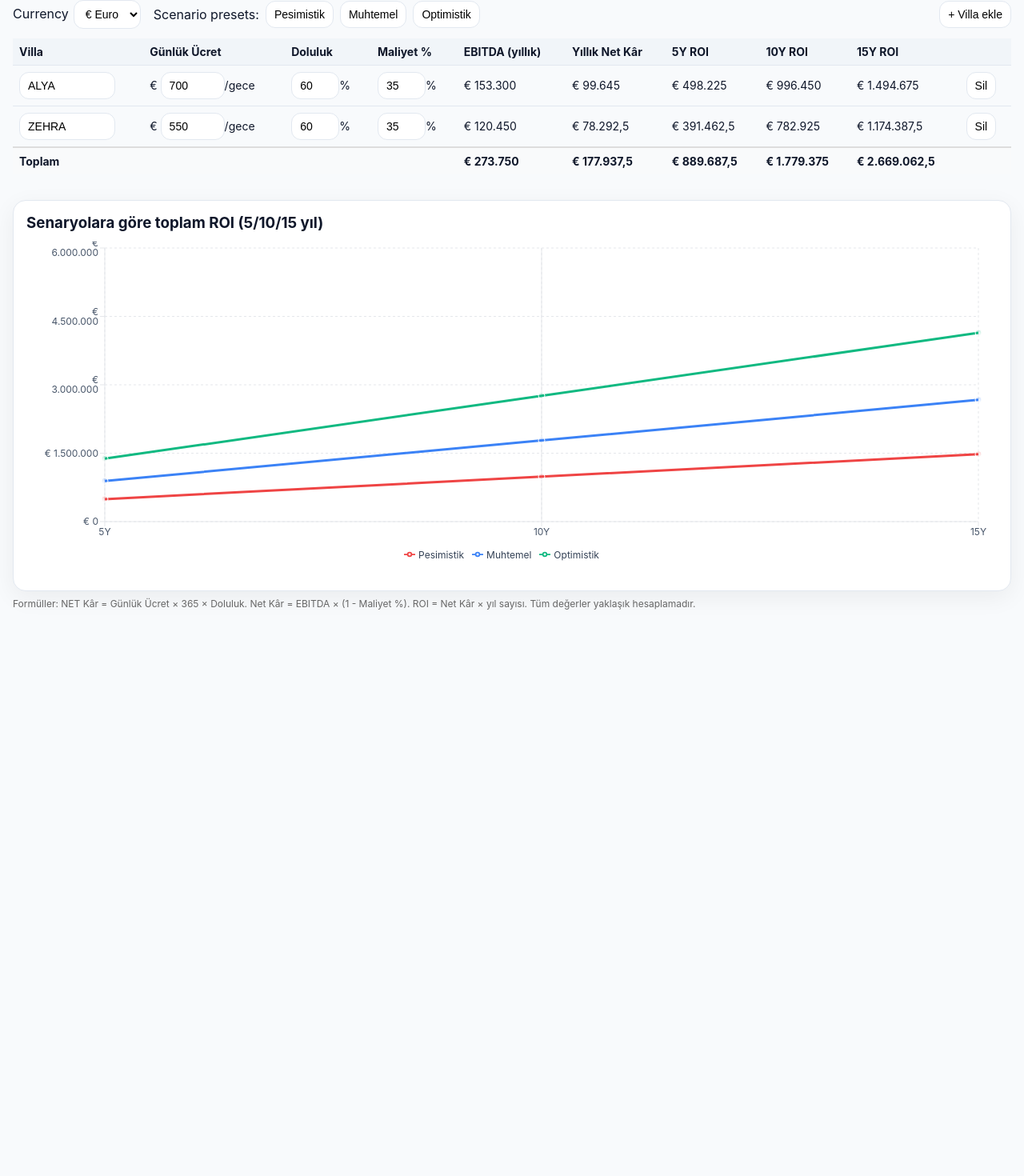
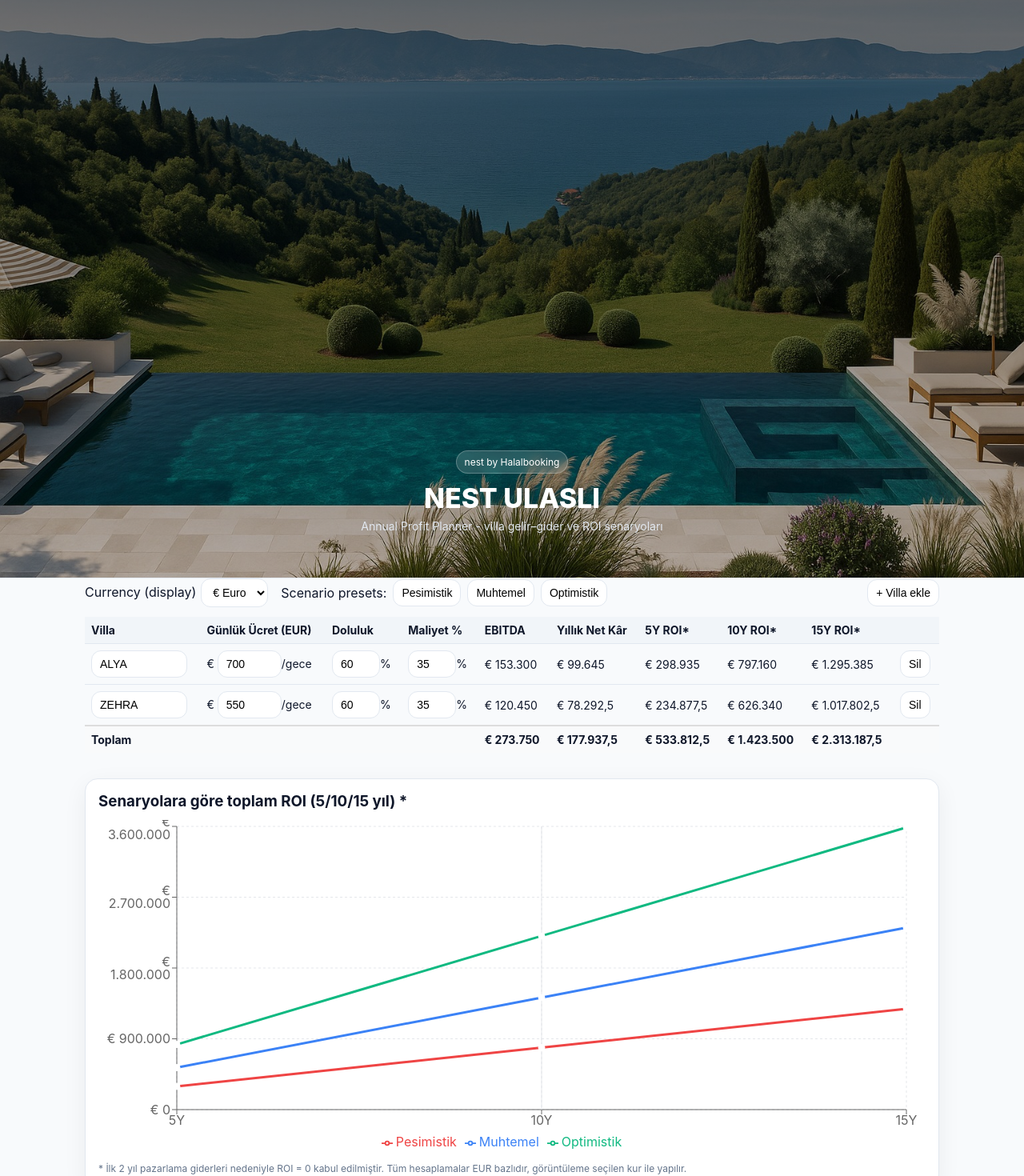
Before and after one commit to dirvass/nest-planner, a React (Vite) app: page / in a window 1280 px wide. Shown: the part 77-1547 px from the top of the page at 80% size. Before the commit the page ends 867 px from the top, so only its background shows below. Built offline with nearby package versions, Linux system fonts and the light colour scheme; no server answers.

Commit message:
Update App.tsx

```diff
--- a/src/App.tsx
+++ b/src/App.tsx
@@ -1,40 +1,135 @@
-import React, { useMemo, useState } from "react";
-import ScenarioChart from "./ScenarioChart"; // Grafik bileşeni
+import React, { useEffect, useMemo, useState } from "react";
+import {
+  LineChart, Line, XAxis, YAxis, CartesianGrid, Tooltip, Legend, ResponsiveContainer, ReferenceLine
+} from "recharts";
+import "./styles.css";
 
 type Villa = {
   id: string;
   name: string;
-  dailyFee: number;
+  dailyFee: number; // in EUR
   occupancy: number;
   costPct: number;
 };
 
+type Scenario = "pessimistic" | "base" | "optimistic";
+type Currency = "EUR" | "USD" | "GBP";
+
 export default function App() {
-  // Varsayılan = Muhtemel senaryo
+  // --- Base villa data (in EUR)
   const [villas, setVillas] = useState<Villa[]>([
-    { id: crypto.randomUUID(), name: "ALYA", dailyFee: 700, occupancy: 0.6, costPct: 0.35 },
+    { id: crypto.randomUUID(), name: "ALYA",  dailyFee: 700, occupancy: 0.6, costPct: 0.35 },
     { id: crypto.randomUUID(), name: "ZEHRA", dailyFee: 550, occupancy: 0.6, costPct: 0.35 },
   ]);
-  const [currency, setCurrency] = useState("€");
 
-  const fmt = (n: number) =>
-    new Intl.NumberFormat("de-DE", { maximumFractionDigits: 2 }).format(n);
+  // --- Currency setup
+  const [currency, setCurrency] = useState<Currency>("EUR");
+  const symbols: Record<Currency, string> = { EUR: "€", USD: "$", GBP: "£" };
+  const [rates, setRates] = useState<Record<Currency, number>>({
+    EUR: 1,
+    USD: 1.08,
+    GBP: 0.86,
+  });
 
-  // Ana tablo hesaplamaları
+  useEffect(() => {
+    fetch("https://api.exchangerate.host/latest?base=EUR&symbols=USD,GBP")
+      .then((r) => r.json())
+      .then((d) => {
+        if (d && d.rates) {
+          setRates((prev) => ({
+            ...prev,
+            USD: d.rates.USD ?? prev.USD,
+            GBP: d.rates.GBP ?? prev.GBP,
+          }));
+        }
+      })
+      .catch(() => {});
+  }, []);
+
+  const fx = (nEUR: number) => nEUR * (rates[currency] ?? 1);
+  const fmt2 = (n: number) => new Intl.NumberFormat("de-DE", { maximumFractionDigits: 2 }).format(n);
+  const fmt0 = (n: number) => new Intl.NumberFormat("de-DE", { maximumFractionDigits: 0 }).format(n);
+
+  // --- Table Calculations (in EUR)
   const rows = useMemo(() => {
     return villas.map((v) => {
-      const ebitda = v.dailyFee * 365 * v.occupancy;
-      const net = ebitda * (1 - v.costPct);
-      return { ...v, ebitda, net };
+      const ebitdaEUR = v.dailyFee * 365 * v.occupancy;
+      const netEUR = ebitdaEUR * (1 - v.costPct);
+      return { ...v, ebitdaEUR, netEUR };
     });
   }, [villas]);
 
   const totals = useMemo(() => {
-    const ebitda = rows.reduce((a, r) => a + r.ebitda, 0);
-    const net = rows.reduce((a, r) => a + r.net, 0);
-    return { ebitda, net };
+    const ebitdaEUR = rows.reduce((a, r) => a + r.ebitdaEUR, 0);
+    const netEUR = rows.reduce((a, r) => a + r.netEUR, 0);
+    return { ebitdaEUR, netEUR };
   }, [rows]);
 
+  // --- Scenario logic
+  function applyScenario(scn: Scenario) {
+    const fees: Record<Scenario, [number, number]> = {
+      pessimistic: [400, 350],
+      base:        [700, 550],
+      optimistic:  [1000, 800],
+    };
+    const cost: Record<Scenario, number> = {
+      pessimistic: 0.40,
+      base:        0.35,
+      optimistic:  0.30, // Optimistic now 30%
+    };
+    setVillas((prev) =>
+      prev.map((v, i) => ({
+        ...v,
+        name: i === 0 ? "ALYA" : i === 1 ? "ZEHRA" : v.name,
+        dailyFee: fees[scn][i] ?? v.dailyFee,
+        occupancy: 0.60,
+        costPct: cost[scn],
+      }))
+    );
+  }
+
+  function getScenarioAnnualNetProfitEUR(scn: Scenario) {
+    const feeMap = {
+      pessimistic: [400, 350],
+      base:        [700, 550],
+      optimistic:  [1000, 800],
+    } as const;
+    const costMap = { pessimistic: 0.40, base: 0.35, optimistic: 0.30 } as const;
+    const occ = 0.60;
+
+    let totalNet = 0;
+    villas.forEach((_, i) => {
+      const daily = feeMap[scn][i] ?? feeMap[scn][0];
+      const ebitda = daily * 365 * occ;
+      const net = ebitda * (1 - costMap[scn]);
+      totalNet += net;
+    });
+    return totalNet; // EUR per year
+  }
+
+  // --- Marketing adjustment: first 2 years = 0 EUR profit
+  const effectiveYears = (y: number) => Math.max(0, y - 2);
+
+  // --- ROI Chart Data (compute in EUR, then convert)
+  const roiEUR = [
+    { year: 5,  P: getScenarioAnnualNetProfitEUR("pessimistic") * effectiveYears(5),
+                M: getScenarioAnnualNetProfitEUR("base")        * effectiveYears(5),
+                O: getScenarioAnnualNetProfitEUR("optimistic")  * effectiveYears(5) },
+    { year: 10, P: getScenarioAnnualNetProfitEUR("pessimistic") * effectiveYears(10),
+                M: getScenarioAnnualNetProfitEUR("base")        * effectiveYears(10),
+                O: getScenarioAnnualNetProfitEUR("optimistic")  * effectiveYears(10) },
+    { year: 15, P: getScenarioAnnualNetProfitEUR("pessimistic") * effectiveYears(15),
+                M: getScenarioAnnualNetProfitEUR("base")        * effectiveYears(15),
+                O: getScenarioAnnualNetProfitEUR("optimistic")  * effectiveYears(15) },
+  ];
+  const roiDisplay = roiEUR.map((d) => ({
+    year: d.year,
+    Pesimistik: fx(d.P),
+    Muhtemel:   fx(d.M),
+    Optimistik: fx(d.O),
+  }));
+
+  // --- UI helpers
   function update(id: string, patch: Partial<Villa>) {
     setVillas((prev) => prev.map((v) => (v.id === id ? { ...v, ...patch } : v)));
   }
@@ -49,86 +144,38 @@ export default function App() {
     setVillas((prev) => prev.filter((v) => v.id !== id));
   }
 
-  // 3 senaryo parametreleri
-  type Scenario = "pessimistic" | "base" | "optimistic";
+  // --- Render
+  return (
+    <>
+      {/* HERO SECTION */}
+      <header className="header">
+        <div className="header-inner" style={{ textAlign: "center" }}>
+          <span className="badge">nest by Halalbooking</span>
+          <h1 className="title">NEST ULASLI</h1>
+          <div className="subtitle">Annual Profit Planner - villa gelir–gider ve ROI senaryoları</div>
+        </div>
+      </header>
 
-  function applyScenario(scn: Scenario) {
-    const fees: Record<Scenario, [number, number]> = {
-      pessimistic: [400, 350],
-      base: [700, 550],
-      optimistic: [1000, 800],
-    };
-    const cost: Record<Scenario, number> = {
-      pessimistic: 0.4,
-      base: 0.35,
-      optimistic: 0.3,
-    };
-    setVillas((prev) =>
-      prev.map((v, i) => ({
-        ...v,
-        name: i === 0 ? "ALYA" : i === 1 ? "ZEHRA" : v.name,
-        dailyFee: fees[scn][i] ?? v.dailyFee,
-        occupancy: 0.6,
-        costPct: cost[scn],
-      }))
-    );
-  }
-
-  // Her senaryonun yıllık toplam net kârını hesapla
-  function getScenarioAnnualNetProfit(scn: Scenario) {
-    const feeMap = {
-      pessimistic: [400, 350],
-      base: [700, 550],
-      optimistic: [1000, 800],
-    } as const;
-    const costMap = { pessimistic: 0.4, base: 0.35, optimistic: 0.3 } as const;
-    const occ = 0.6;
-
-    let totalNet = 0;
-    villas.forEach((_, i) => {
-      const daily = feeMap[scn][i] ?? feeMap[scn][0];
-      const ebitda = daily * 365 * occ;
-      const net = ebitda * (1 - costMap[scn]);
-      totalNet += net;
-    });
-    return totalNet;
-  }
-
-  // Grafik verisi (5/10/15 yıllık ROI)
-  const roiData = [
-    {
-      year: 5,
-      Pesimistik: getScenarioAnnualNetProfit("pessimistic") * 5,
-      Muhtemel: getScenarioAnnualNetProfit("base") * 5,
-      Optimistik: getScenarioAnnualNetProfit("optimistic") * 5,
-    },
-    {
-      year: 10,
-      Pesimistik: getScenarioAnnualNetProfit("pessimistic") * 10,
-      Muhtemel: getScenarioAnnualNetProfit("base") * 10,
-      Optimistik: getScenarioAnnualNetProfit("optimistic") * 10,
-    },
-    {
-      year: 15,
-      Pesimistik: getScenarioAnnualNetProfit("pessimistic") * 15,
-      Muhtemel: getScenarioAnnualNetProfit("base") * 15,
-      Optimistik: getScenarioAnnualNetProfit("optimistic") * 15,
-    },
-  ];
-
-  return (
-    <div style={{ fontFamily: "Inter, system-ui, Arial, sans-serif", padding: 16 }}>
-      {/* Üst başlık */}
-      <h1 style={{ fontSize: 28, fontWeight: 800, marginBottom: 8 }}>NEST – Annual Profit Planner</h1>
-
-      {/* Kontroller */}
-      <div style={{ display: "flex", gap: 8, alignItems: "center", marginBottom: 12, flexWrap: "wrap" }}>
-        <div>
-          <label style={{ marginRight: 6 }}>Currency</label>
-          <select value={currency} onChange={(e) => setCurrency(e.target.value)}>
-            <option value="€">€ Euro</option>
-            <option value="$">$ USD</option>
-            <option value="£">£ GBP</option>
+      <main className="container">
+        {/* Controls */}
+        <div
+          style={{
+            display: "flex",
+            gap: 8,
+            alignItems: "center",
+            marginBottom: 12,
+            flexWrap: "wrap",
+          }}
+        >
+          <div title="All values are stored in Euro. Display currency applies conversion.">
+            <label style={{ marginRight: 6 }}>Currency (display)</label>
+            <select
+              value={currency}
+              onChange={(e) => setCurrency(e.target.value as Currency)}
+            >
+              <option value="EUR">€ Euro</option>
+              <option value="USD">$ USD</option>
+              <option value="GBP">£ GBP</option>
             </select>
           </div>
 
@@ -137,23 +184,25 @@ export default function App() {
           <button onClick={() => applyScenario("base")}>Muhtemel</button>
           <button onClick={() => applyScenario("optimistic")}>Optimistik</button>
 
-        <button onClick={addVilla} style={{ marginLeft: "auto" }}>+ Villa ekle</button>
+          <button onClick={addVilla} style={{ marginLeft: "auto" }}>
+            + Villa ekle
+          </button>
         </div>
 
-      {/* Tablo */}
+        {/* Table */}
         <div style={{ overflowX: "auto" }}>
           <table style={{ width: "100%", borderCollapse: "collapse" }}>
             <thead>
               <tr style={{ background: "#f5f5f5" }}>
                 <th style={{ textAlign: "left", padding: 8 }}>Villa</th>
-              <th style={{ textAlign: "left", padding: 8 }}>Günlük Ücret</th>
+                <th style={{ textAlign: "left", padding: 8 }}>Günlük Ücret (EUR)</th>
                 <th style={{ textAlign: "left", padding: 8 }}>Doluluk</th>
                 <th style={{ textAlign: "left", padding: 8 }}>Maliyet %</th>
-              <th style={{ textAlign: "left", padding: 8 }}>EBITDA (yıllık)</th>
+                <th style={{ textAlign: "left", padding: 8 }}>EBITDA</th>
                 <th style={{ textAlign: "left", padding: 8 }}>Yıllık Net Kâr</th>
-              <th style={{ textAlign: "left", padding: 8 }}>5Y ROI</th>
-              <th style={{ textAlign: "left", padding: 8 }}>10Y ROI</th>
-              <th style={{ textAlign: "left", padding: 8 }}>15Y ROI</th>
+                <th style={{ textAlign: "left", padding: 8 }}>5Y ROI*</th>
+                <th style={{ textAlign: "left", padding: 8 }}>10Y ROI*</th>
+                <th style={{ textAlign: "left", padding: 8 }}>15Y ROI*</th>
                 <th></th>
               </tr>
             </thead>
@@ -168,12 +217,13 @@ export default function App() {
                     />
                   </td>
                   <td style={{ padding: 8 }}>
-                  <span>{currency} </span>
+                    <span>€ </span>
                     <input
                       type="number"
-                    min={0}
                       value={r.dailyFee}
-                    onChange={(e) => update(r.id, { dailyFee: Number(e.target.value || 0) })}
+                      onChange={(e) =>
+                        update(r.id, { dailyFee: Number(e.target.value || 0) })
+                      }
                       style={{ width: 80 }}
                     />
                     <span>/gece</span>
@@ -181,8 +231,6 @@ export default function App() {
                   <td style={{ padding: 8 }}>
                     <input
                       type="number"
-                    min={0}
-                    max={100}
                       value={Math.round(r.occupancy * 100)}
                       onChange={(e) =>
                         update(r.id, {
@@ -196,8 +244,6 @@ export default function App() {
                   <td style={{ padding: 8 }}>
                     <input
                       type="number"
-                    min={0}
-                    max={100}
                       value={Math.round(r.costPct * 100)}
                       onChange={(e) =>
                         update(r.id, {
@@ -208,39 +254,91 @@ export default function App() {
                     />
                     %
                   </td>
-                <td style={{ padding: 8 }}>{currency} {fmt(r.ebitda)}</td>
-                <td style={{ padding: 8 }}>{currency} {fmt(r.net)}</td>
-                <td style={{ padding: 8 }}>{currency} {fmt(r.net * 5)}</td>
-                <td style={{ padding: 8 }}>{currency} {fmt(r.net * 10)}</td>
-                <td style={{ padding: 8 }}>{currency} {fmt(r.net * 15)}</td>
-                <td style={{ padding: 8 }}><button onClick={() => removeVilla(r.id)}>Sil</button></td>
+                  <td style={{ padding: 8 }}>
+                    {symbols[currency]} {fmt2(fx(r.ebitdaEUR))}
+                  </td>
+                  <td style={{ padding: 8 }}>
+                    {symbols[currency]} {fmt2(fx(r.netEUR))}
+                  </td>
+                  {/* ROI columns use effectiveYears = years - 2 (min 0) */}
+                  <td style={{ padding: 8 }}>
+                    {symbols[currency]} {fmt2(fx(r.netEUR * effectiveYears(5)))}
+                  </td>
+                  <td style={{ padding: 8 }}>
+                    {symbols[currency]} {fmt2(fx(r.netEUR * effectiveYears(10)))}
+                  </td>
+                  <td style={{ padding: 8 }}>
+                    {symbols[currency]} {fmt2(fx(r.netEUR * effectiveYears(15)))}
+                  </td>
+                  <td style={{ padding: 8 }}>
+                    <button onClick={() => removeVilla(r.id)}>Sil</button>
+                  </td>
                 </tr>
               ))}
             </tbody>
+
             <tfoot>
               <tr style={{ borderTop: "2px solid #ddd", fontWeight: 700 }}>
                 <td style={{ padding: 8 }}>Toplam</td>
                 <td></td><td></td><td></td>
-              <td style={{ padding: 8 }}>{currency} {fmt(totals.ebitda)}</td>
-              <td style={{ padding: 8 }}>{currency} {fmt(totals.net)}</td>
-              <td style={{ padding: 8 }}>{currency} {fmt(totals.net * 5)}</td>
-              <td style={{ padding: 8 }}>{currency} {fmt(totals.net * 10)}</td>
-              <td style={{ padding: 8 }}>{currency} {fmt(totals.net * 15)}</td>
+                <td style={{ padding: 8 }}>{symbols[currency]} {fmt2(fx(totals.ebitdaEUR))}</td>
+                <td style={{ padding: 8 }}>{symbols[currency]} {fmt2(fx(totals.netEUR))}</td>
+                <td style={{ padding: 8 }}>{symbols[currency]} {fmt2(fx(totals.netEUR * effectiveYears(5)))}</td>
+                <td style={{ padding: 8 }}>{symbols[currency]} {fmt2(fx(totals.netEUR * effectiveYears(10)))}</td>
+                <td style={{ padding: 8 }}>{symbols[currency]} {fmt2(fx(totals.netEUR * effectiveYears(15)))}</td>
                 <td></td>
               </tr>
             </tfoot>
           </table>
         </div>
 
-      {/* ROI line chart */}
-      <div style={{ marginTop: 32 }}>
-        <ScenarioChart data={roiData} currency={currency} />
+        {/* ROI Chart */}
+        <div
+          style={{
+            marginTop: 32,
+            background: "#fff",
+            border: "1px solid #e2e8f0",
+            borderRadius: 16,
+            padding: 16,
+            boxShadow: "0 8px 30px rgba(2,8,23,.06)",
+          }}
+        >
+          <h3 style={{ margin: "0 0 12px 0" }}>Senaryolara göre toplam ROI (5/10/15 yıl) *</h3>
+          <div style={{ width: "100%", height: 420 }}>
+            <ResponsiveContainer>
+              <LineChart data={roiDisplay} margin={{ top: 8, right: 24, left: 8, bottom: 8 }}>
+                <CartesianGrid stroke="#e5e7eb" strokeDasharray="3 3" />
+                <XAxis dataKey="year" tickFormatter={(y) => `${y}Y`} />
+                <YAxis
+                  tickFormatter={(v) => `${symbols[currency]} ${fmt0(v as number)}`}
+                  width={90}
+                />
+                <ReferenceLine x={10} stroke="#e5e7eb" />
+                <Tooltip
+                  contentStyle={{
+                    background: "#0f172a",
+                    color: "#fff",
+                    borderRadius: 12,
+                    border: "none",
+                  }}
+                  labelFormatter={(y) => `${y} Yıl`}
+                  formatter={(val: any) => [
+                    `${symbols[currency]} ${fmt0(val as number)}`,
+                    "",
+                  ]}
+                />
+                <Legend />
+                <Line type="monotone" dataKey="Pesimistik" stroke="#ef4444" strokeWidth={3} dot={{ r: 4, strokeWidth: 1, stroke: "#fff" }} />
+                <Line type="monotone" dataKey="Muhtemel"   stroke="#3b82f6" strokeWidth={3} dot={{ r: 4, strokeWidth: 1, stroke: "#fff" }} />
+                <Line type="monotone" dataKey="Optimistik" stroke="#10b981" strokeWidth={3} dot={{ r: 4, strokeWidth: 1, stroke: "#fff" }} />
+              </LineChart>
+            </ResponsiveContainer>
           </div>
-
-      <p style={{ fontSize: 12, color: "#666", marginTop: 8 }}>
-        Formüller: NET Kâr = Günlük Ücret × 365 × Doluluk. Net Kâr = EBITDA × (1 - Maliyet %).
-        ROI = Net Kâr × yıl sayısı. Tüm değerler yaklaşık hesaplamadır.
-      </p>
+          <div style={{ fontSize: 12, color: "#64748b", marginTop: 8 }}>
+            * İlk 2 yıl pazarlama giderleri nedeniyle ROI = 0 kabul edilmiştir. Tüm hesaplamalar EUR bazlıdır, görüntüleme seçilen kur ile yapılır.
           </div>
+        </div>
+      </main>
+    </>
   );
 }
```
Lines whose indentation alone changed are shown as unchanged.
